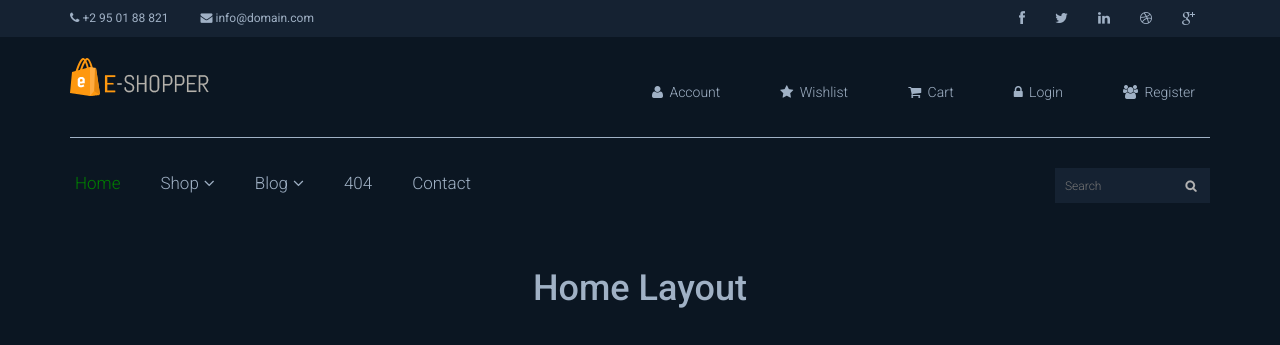
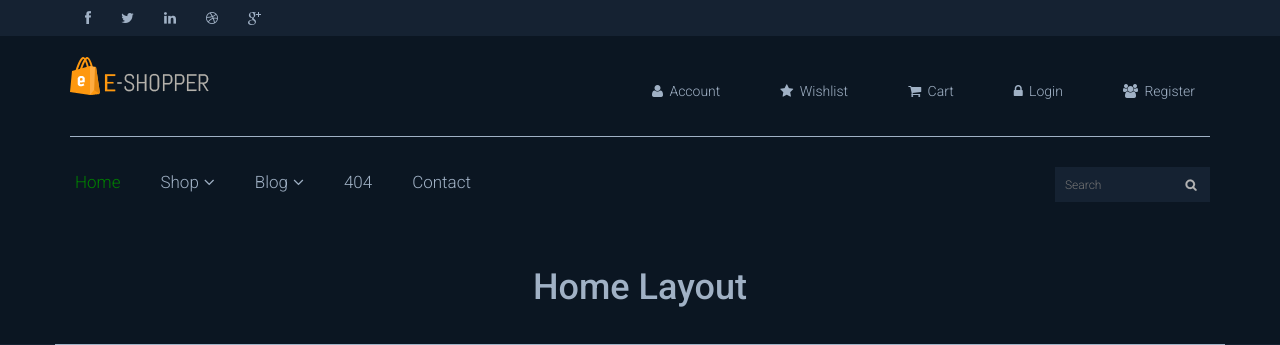
Before and after one commit to Zamachi/WebIS, a PHP site: page / in a window 1280 px wide. Shown: the top 345 px of the page. Run offline with PHP 8.4, Linux system fonts and the light colour scheme.

Commit message:
login/register.php i index
dodato je polje username u obe forme i malo je sredjen header

```diff
--- a/WBISFramework/public/css/main.css
+++ b/WBISFramework/public/css/main.css
@@ -68,32 +68,20 @@ a#scrollUp i{
 **************************/
 
 .header_top {
+  display: flex;
+  align-items: center;
   background: none repeat scroll 0 0 #152232;
 }
 
-.contactinfo ul li:first-child{
-    margin-left: -15px;
-}
-
-.contactinfo ul li a{
-  font-size: 12px;
-  color: #a0b1c5;
-  font-family: 'Roboto', sans-serif;
-}
-
-
-.contactinfo ul li a:hover{
-	background:inherit;
-}
-
+.col-sm-6{
+  display: flex;
+  align-items: center;
+}
 
 .social-icons ul li a {
-  border: 0 none;
-  border-radius: 0;
   color: #a0b1c5;
   padding:0px;
 }
-
 
 .social-icons ul li{
 	display:inline-block;
@@ -1453,7 +1441,7 @@ h2.title {
   flex-direction: column;
 }
 
-.mail, .password, .date, .country{
+.mail, .password, .date, .country, .username{
   background: #0B1622;
   color: #a0b1c5;
   border: 0.1em solid #0B1622;
@@ -1490,7 +1478,7 @@ h2.title {
   transition: 0.5s;
 }
 
-.mail:focus, .password:focus, .date:focus, .country:focus{
+.mail:focus, .password:focus, .date:focus, .country:focus, .username:focus{
   border: 0.1em solid darkgreen;
   transition: 0.3s;
 }
--- a/WBISFramework/public/index.php
+++ b/WBISFramework/public/index.php
@@ -12,7 +12,6 @@ $app->ruter->get("/","home");
 $app->ruter->get("/index",[HomeController::class,"dashboard"]);
 $app->ruter->get("/home",[HomeController::class,"dashboard"]);
 # 'app\controllers\HomeController' je ono sto HomeController::class sadrzi, tj. putanju ka HomeController klasi putem namespace-a
-$app->ruter->get("/contact","contact");
 $app->ruter->get("/login",[AuthController::class,'login']);
 $app->ruter->post("/loginProcess",[AuthController::class,'loginProcess']);
 $app->ruter->get("/register",[AuthController::class,'register']);
--- a/WBISFramework/views/layouts/auth.php
+++ b/WBISFramework/views/layouts/auth.php
@@ -13,7 +13,6 @@
         *{ padding: 0; margin: 0; clear: both;}
         .autorizacija {
             text-align: center;
-            margin-top: calc(50vh - 19em);
         }
 
         .autorizacija > form > * { margin-top: 1em;}
@@ -23,8 +22,8 @@
     <main class="autorizacija">
 
         <h1 class="h1-view">Please, input your credentials</h1>
-        <a href="/index" class="back-button">Go back</a>
             {{ renderSection }}
+            <a href="/index" class="back-button">Go back</a>
     </main>
 </body>
 </html>
--- a/WBISFramework/views/layouts/main.php
+++ b/WBISFramework/views/layouts/main.php
@@ -37,14 +37,7 @@
 		<div class="header_top"><!--header_top-->
 			<div class="container">
 				<div class="row">
-					<div class="col-sm-6">
-						<div class="contactinfo">
-							<ul class="nav nav-pills">
-								<li><a href="#"><i class="fa fa-phone"></i> +2 95 01 88 821</a></li>
-								<li><a href="#"><i class="fa fa-envelope"></i> info@domain.com</a></li>
-							</ul>
-						</div>
-					</div>
+
 					<div class="col-sm-6">
 						<div class="social-icons pull-right">
 							<ul class="nav navbar-nav">
--- a/WBISFramework/views/login.php
+++ b/WBISFramework/views/login.php
@@ -5,7 +5,7 @@
         <div class="middle">
             <form action="loginProcess" method="POST" class="login-form">
             <label for="mail" class="form-label">Enter your e-mail:</label></br>
-            <input type="email" name="mail" class="mail" placeholder="email@email.com"></br>
+            <input type="email" name="mail" class="mail" placeholder="email"></br>
             <label for="password" class="form-label">Enter your password:</label></br>
             <input type="password" name="password" class="password" placeholder="password"></br>
             <button type="submit" class="login-button">Send</button>
--- a/WBISFramework/views/register.php
+++ b/WBISFramework/views/register.php
@@ -39,8 +39,10 @@ $drzave = ["Afghanistan"  , " Akrotiri"  , " Albania"  , " Algeria"  , " America
     <main class="wrapper">
         <div class="middle">
             <form action="registerProcess" method="post" class="register-form">
+                <label for="username" class="form-label">Enter your username:</label><br>
+                <input type="text" name="username" class="username" placeholder="username" required><br>
                 <label for="mail" class="form-label">Enter your e-mail:</label><br>
-                <input type="email" name="mail" class="mail" placeholder="email@email.com" required><br>
+                <input type="email" name="mail" class="mail" placeholder="email" required><br>
                 <label for="password" class="form-label">Enter your password:</label><br>
                 <input type="password" name="password" class="password" placeholder="password" required><br>
                 <label for="confirmPassword" class="form-label">Confirm your password:</label><br>
```
